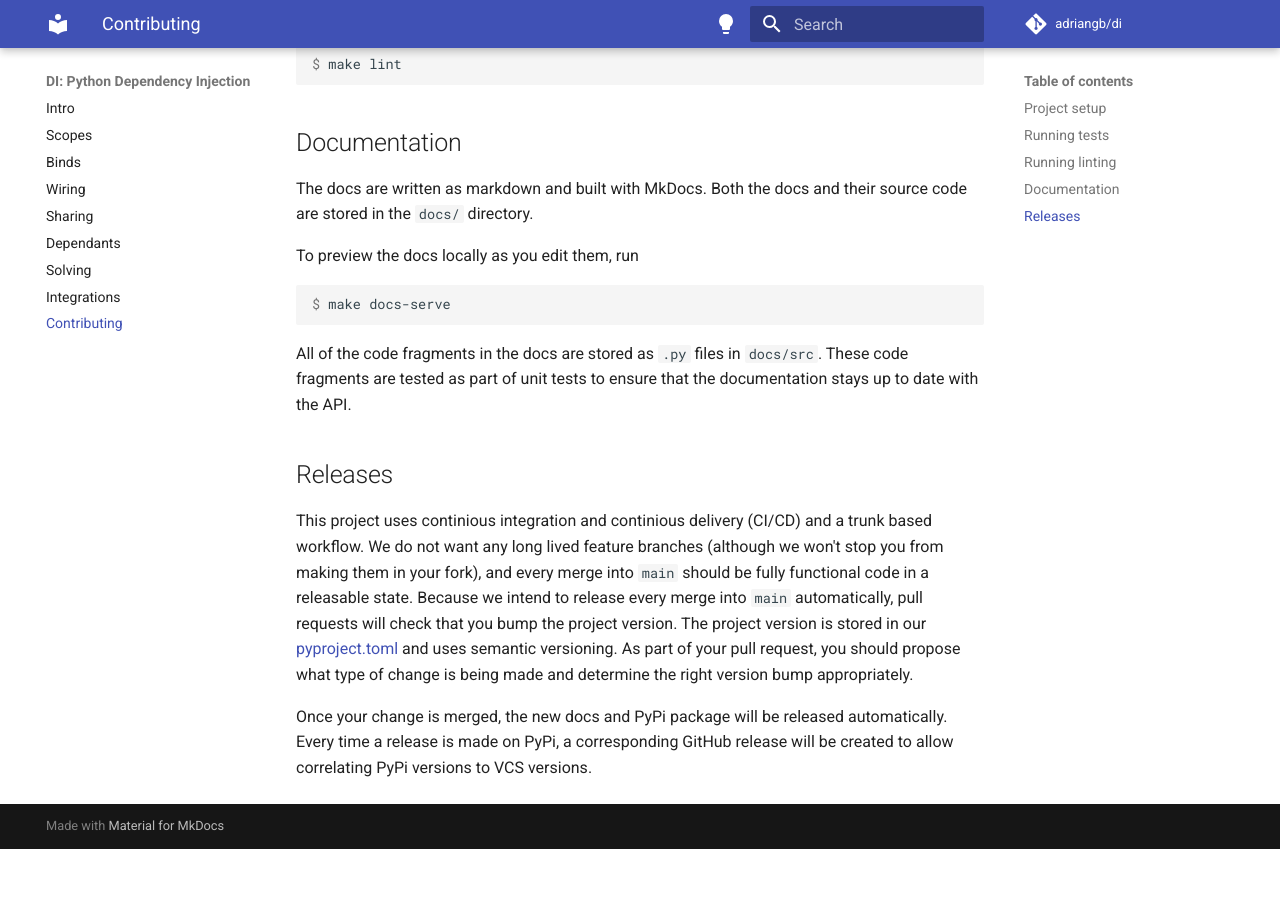
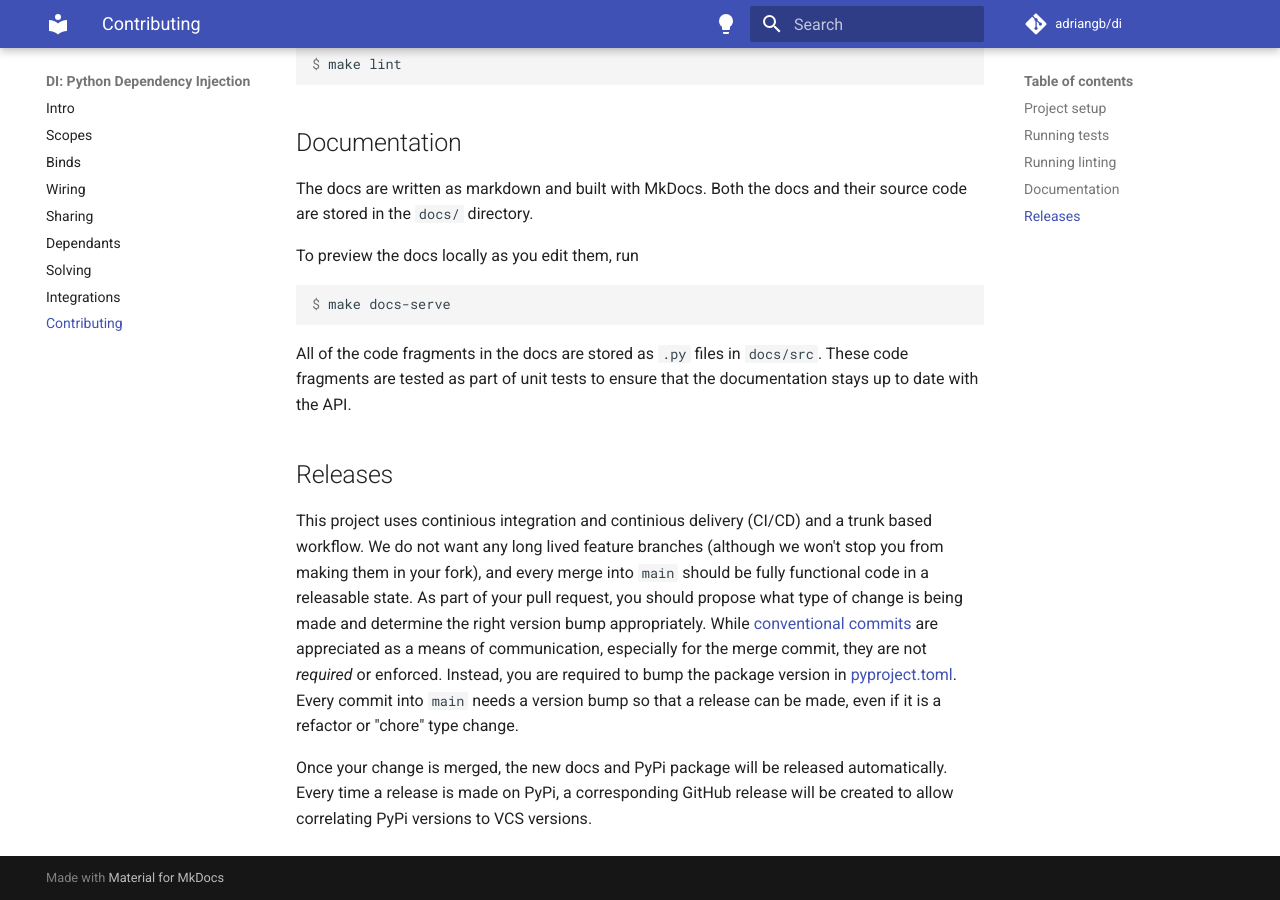
Before and after one commit to adriangb/di, an MkDocs documentation site: the page built from docs/contributing.md, in a window 1280 px wide and 900 px high, scrolled down 1083 px. Built offline with MkDocs 1.6.1 and Material for MkDocs 9.7.7, drawn with Linux system fonts in a browser that asks for light colours; comment, search, counter and statistics services are not loaded; before the commit the page ends 1932 px from its top, so only the background shows below that.

Commit message:
docs: add note on conventional commits

```diff
--- a/docs/contributing.md
+++ b/docs/contributing.md
@@ -88,11 +88,11 @@ These code fragments are tested as part of unit tests to ensure that the documen
 ## Releases
 
 This project uses continious integration and continious delivery (CI/CD) and a trunk based workflow.
-We do not want any long lived feature branches (although we won't stop you from making them in your fork),
-and every merge into `main` should be fully functional code in a releasable state.
-Because we intend to release every merge into `main` automatically, pull requests will check that you bump the project version.
-The project version is stored in our [pyproject.toml] and uses semantic versioning.
+We do not want any long lived feature branches (although we won't stop you from making them in your fork), and every merge into `main` should be fully functional code in a releasable state.
 As part of your pull request, you should propose what type of change is being made and determine the right version bump appropriately.
+While [conventional commits] are appreciated as a means of communication, especially for the merge commit, they are not *required* or enforced.
+Instead, you are required to bump the package version in [pyproject.toml].
+Every commit into `main` needs a version bump so that a release can be made, even if it is a refactor or "chore" type change.
 
 Once your change is merged, the new docs and PyPi package will be released automatically.
 Every time a release is made on PyPi, a corresponding GitHub release will be created to allow correlating PyPi versions to VCS versions.
@@ -104,3 +104,4 @@ Every time a release is made on PyPi, a corresponding GitHub release will be cre
 [pre-commit-config.yaml]: https://github.com/adriangb/di/blob/main/.pre-commit-config.yaml
 [pyproject.toml]: https://github.com/adriangb/di/blob/main/pyproject.toml
 [vscode devcontainers]: https://code.visualstudio.com/docs/remote/containers
+[conventional commits]: https://www.conventionalcommits.org/en/v1.0.0/
--- a/pyproject.toml
+++ b/pyproject.toml
@@ -1,6 +1,6 @@
 [tool.poetry]
 name = "di"
-version = "0.4.19"
+version = "0.4.20"
 description = "Autowiring dependency injection"
 authors = ["Adrian Garcia Badaracco <adrian@adriangb.com>"]
 readme = "README.md"
@@ -29,7 +29,6 @@ flake8 = "~3"
 isort = "~5"
 mypy = ">=v0.910"
 pre-commit = "~2"
-
 
 [tool.poetry.group.test.dependencies]
 pytest = "~6"
```
